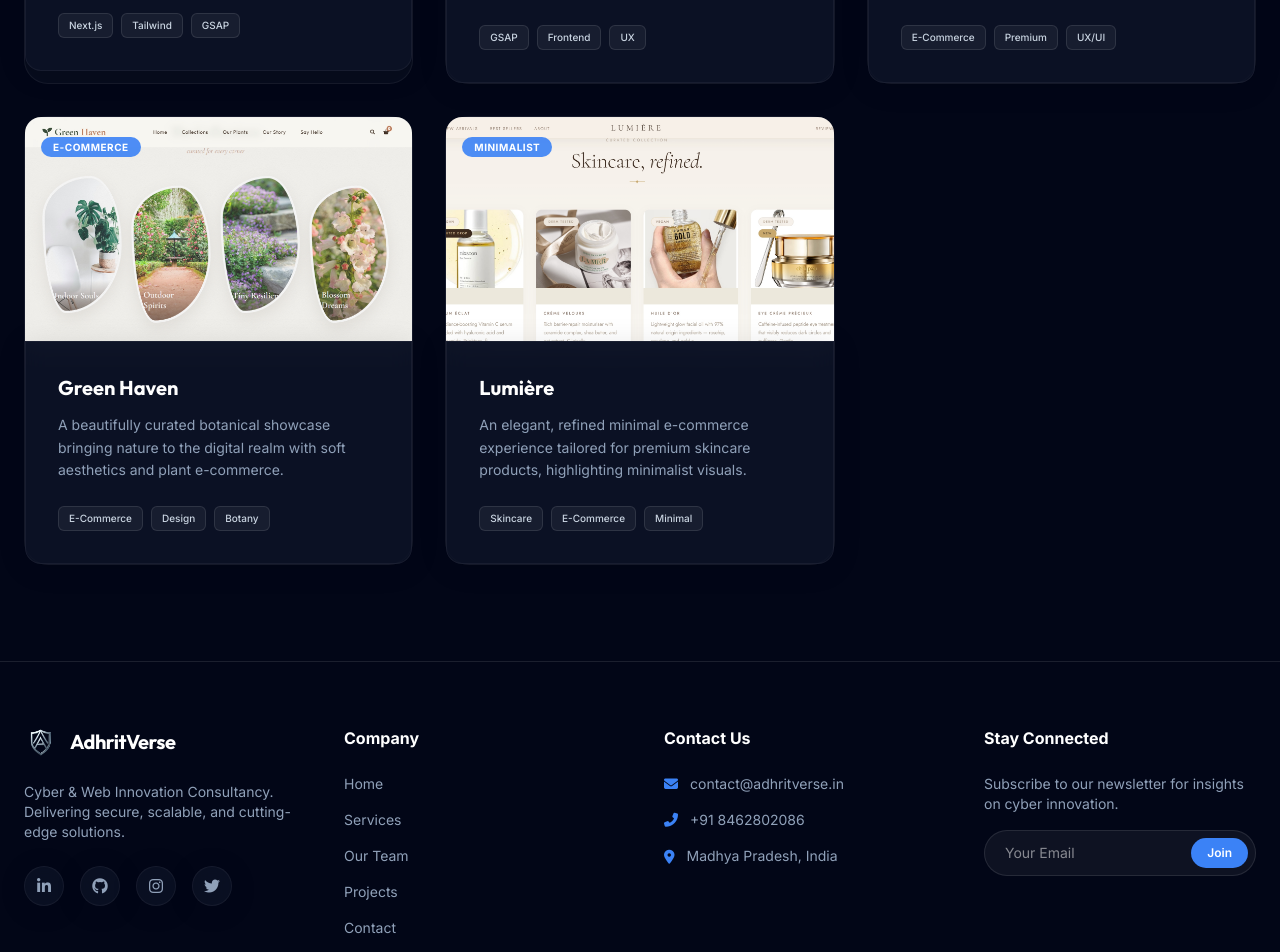
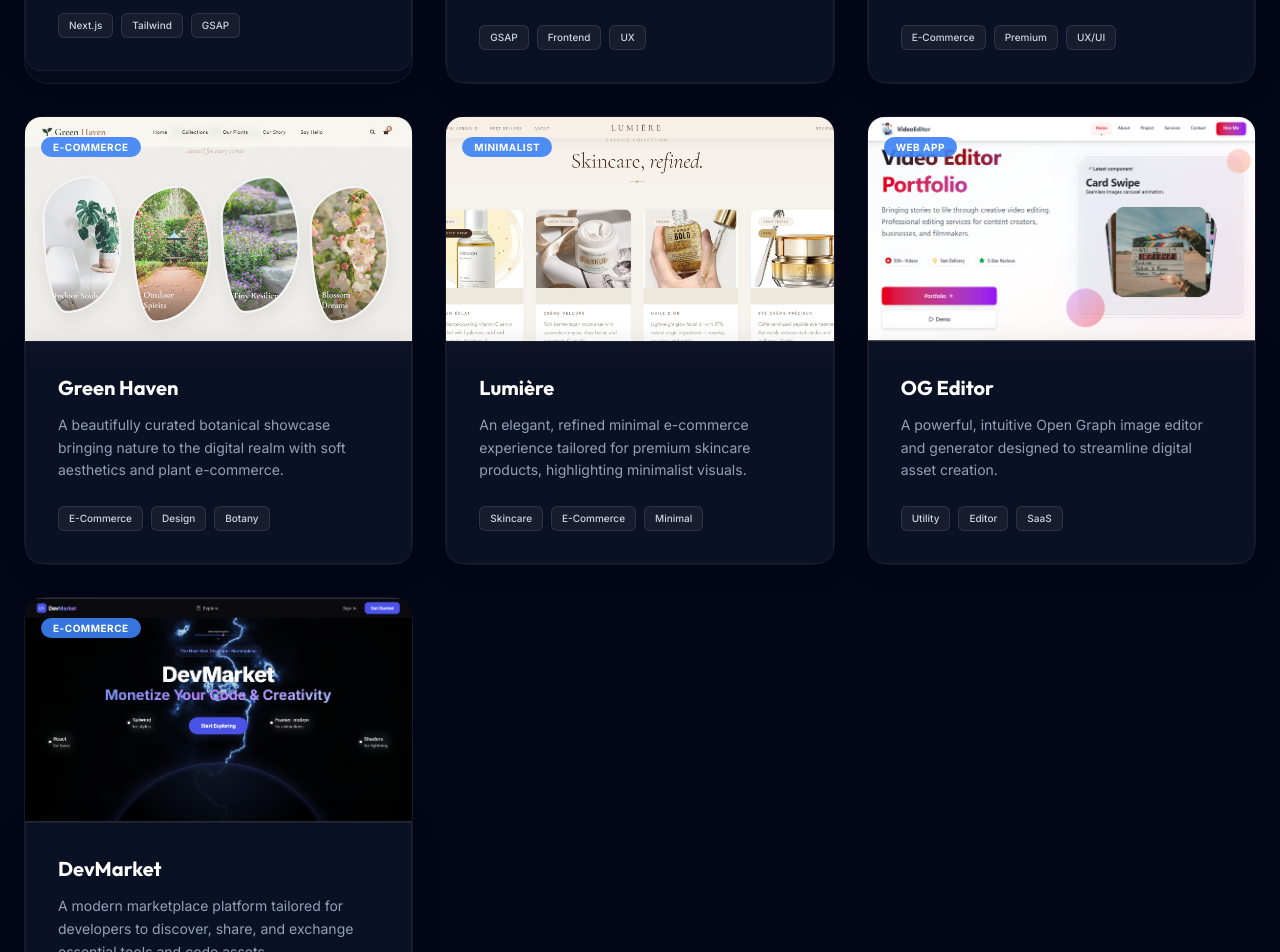
Before and after one commit to adhritverse/adhrit-verse-nebula, a Next.js app: page /projects in a window 1280 px wide. Shown: the part 920-1872 px from the top of the page. Built offline with nearby package versions, Linux system fonts and the light colour scheme.

Commit message:
feat: implement projects page with filtering and add Footer component

```diff
--- a/src/app/projects/page.tsx
+++ b/src/app/projects/page.tsx
@@ -55,6 +55,26 @@
     tags: ["Skincare", "E-Commerce", "Minimal"],
     link: "https://reliable-centaur-fbf40f.netlify.app/",
     type: "Minimalist"
+  },
+  {
+    id: 6,
+    title: "OG Editor",
+    desc: "A powerful, intuitive Open Graph image editor and generator designed to streamline digital asset creation.",
+    img: "/projectimg/project-6.png",
+    category: "webapp",
+    tags: ["Utility", "Editor", "SaaS"],
+    link: "https://ogeditor2.onrender.com/",
+    type: "Web App"
+  },
+  {
+    id: 7,
+    title: "DevMarket",
+    desc: "A modern marketplace platform tailored for developers to discover, share, and exchange essential tools and code assets.",
+    img: "/projectimg/Project-7.png",
+    category: "ecommerce",
+    tags: ["Marketplace", "SaaS", "Next.js"],
+    link: "https://devmarket-three.vercel.app/",
+    type: "E-Commerce"
   }
 ];
 
@@ -70,6 +90,7 @@
     { id: "cybersecurity", label: "Cybersecurity" },
     { id: "ecommerce", label: "E-Commerce" },
     { id: "portfolio", label: "Portfolio" },
+    { id: "webapp", label: "Web Apps" },
   ];
 
   return (
--- a/src/components/Footer.tsx
+++ b/src/components/Footer.tsx
@@ -4,9 +4,9 @@
   const currentYear = new Date().getFullYear();
 
   return (
-    <footer className="border-t border-white/10 bg-darker pt-16 pb-8 relative z-10">
+    <footer className="border-t border-white/10 bg-darker pt-12 sm:pt-16 pb-6 sm:pb-8 relative z-10">
       <div className="max-w-7xl mx-auto px-6">
-        <div className="grid grid-cols-1 md:grid-cols-4 gap-12 mb-12">
+        <div className="grid grid-cols-1 sm:grid-cols-2 md:grid-cols-4 gap-8 md:gap-12 mb-8 md:mb-12">
           {/* Branding */}
           <div className="col-span-1 md:col-span-1">
             <Link href="/" className="flex items-center gap-3 mb-6">
@@ -57,26 +57,26 @@
 
            {/* Newsletter / CTA */}
            <div>
-             <h4 className="text-white font-bold mb-6">Stay Connected</h4>
-             <p className="text-sm text-slate-400 mb-4">Subscribe to our newsletter for insights on cyber innovation.</p>
+             <h4 className="text-white font-bold mb-4 sm:mb-6">Stay Connected</h4>
+             <p className="text-xs sm:text-sm text-slate-400 mb-4">Subscribe to our newsletter for insights on cyber innovation.</p>
              <form className="relative">
                 <input
                   type="email"
                   placeholder="Your Email"
-                  className="w-full bg-white/5 border border-white/10 rounded-full px-5 py-3 text-sm focus:outline-none focus:border-primary/50 text-white"
+                  className="w-full bg-white/5 border border-white/10 rounded-full px-4 sm:px-5 py-2 sm:py-3 text-xs sm:text-sm focus:outline-none focus:border-primary/50 text-white"
                 />
-                <button type="submit" className="absolute right-2 top-2 bottom-2 px-4 rounded-full bg-primary text-white text-xs font-semibold hover:bg-blue-600 transition-colors">
+                <button type="submit" className="absolute right-1.5 sm:right-2 top-1.5 sm:top-2 bottom-1.5 sm:bottom-2 px-3 sm:px-4 rounded-full bg-primary text-white text-[10px] sm:text-xs font-semibold hover:bg-blue-600 transition-colors">
                   Join
                 </button>
              </form>
           </div>
         </div>
 
-        <div className="border-t border-white/5 pt-8 flex flex-col md:flex-row justify-between items-center gap-4">
-          <p className="text-xs text-slate-500">
+        <div className="border-t border-white/5 pt-6 sm:pt-8 flex flex-col md:flex-row justify-between items-center gap-3 sm:gap-4 text-center md:text-left">
+          <p className="text-[10px] sm:text-xs text-slate-500">
             &copy; {currentYear} AdhritVerse. All rights reserved.
           </p>
-          <div className="flex gap-6 text-xs text-slate-500">
+          <div className="flex gap-4 sm:gap-6 text-[10px] sm:text-xs text-slate-500">
             <Link href="#" className="hover:text-white transition-colors">Privacy Policy</Link>
             <Link href="#" className="hover:text-white transition-colors">Terms of Service</Link>
           </div>
```
Also changed, not shown: public/projectimg/Project-7.png (added), public/projectimg/project-6.png (added).
